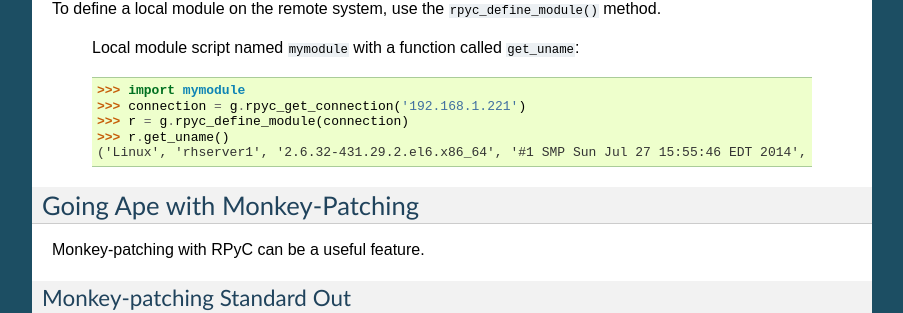
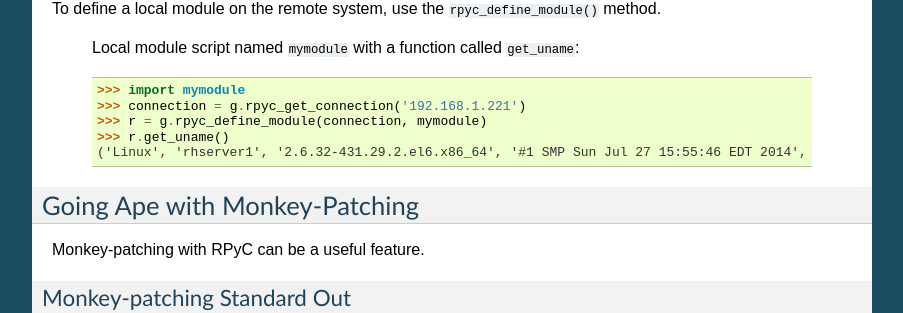
Before and after one commit to loadtheaccumulator/glusto, a Sphinx documentation site: the page built from docs/userguide/rpycable.rst, in a window 1280 px wide and 900 px high, scrolled down 3372 px. Shown: the part 146-459 px from the top of the window, without its empty margins (198-1101 px from the left). Built offline with Sphinx 7.4.7, drawn with Linux system fonts in a browser that asks for light colours; pages that are not in the unit, such as notebooks, are missing from menus.

Commit message:
docs: minor rpyc edit
Signed-off-by: Jonathan Holloway <loadtheaccumulator@gmail.com>

```diff
--- a/docs/userguide/rpycable.rst
+++ b/docs/userguide/rpycable.rst
@@ -235,7 +235,7 @@ To define a local module on the remote system, use the ``rpyc_define_module()``
 
 		>>> import mymodule
 		>>> connection = g.rpyc_get_connection('192.168.1.221')
-		>>> r = g.rpyc_define_module(connection)
+		>>> r = g.rpyc_define_module(connection, mymodule)
 		>>> r.get_uname()
 		('Linux', 'rhserver1', '2.6.32-431.29.2.el6.x86_64', '#1 SMP Sun Jul 27 15:55:46 EDT 2014', 'x86_64')
 
```
